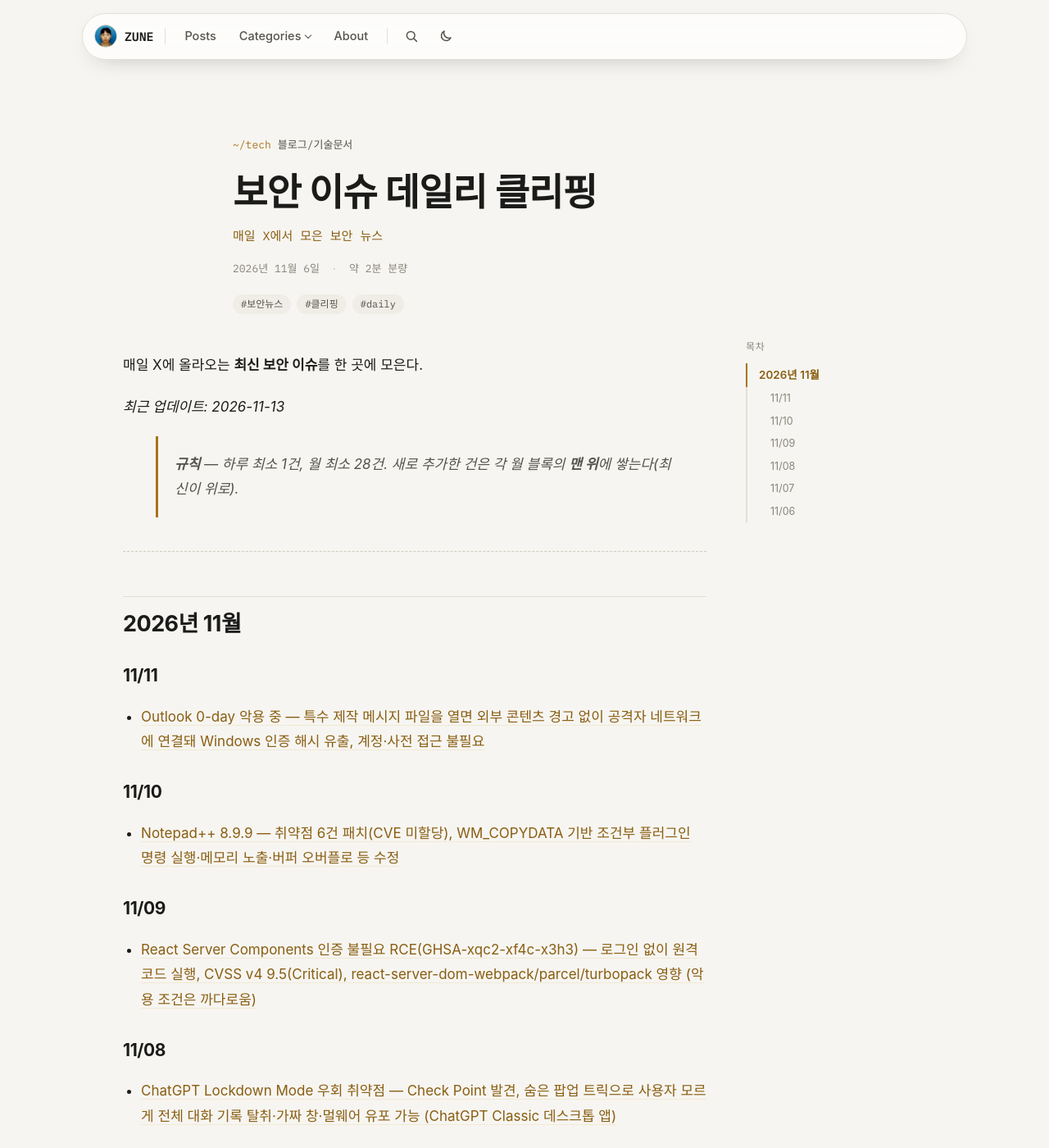
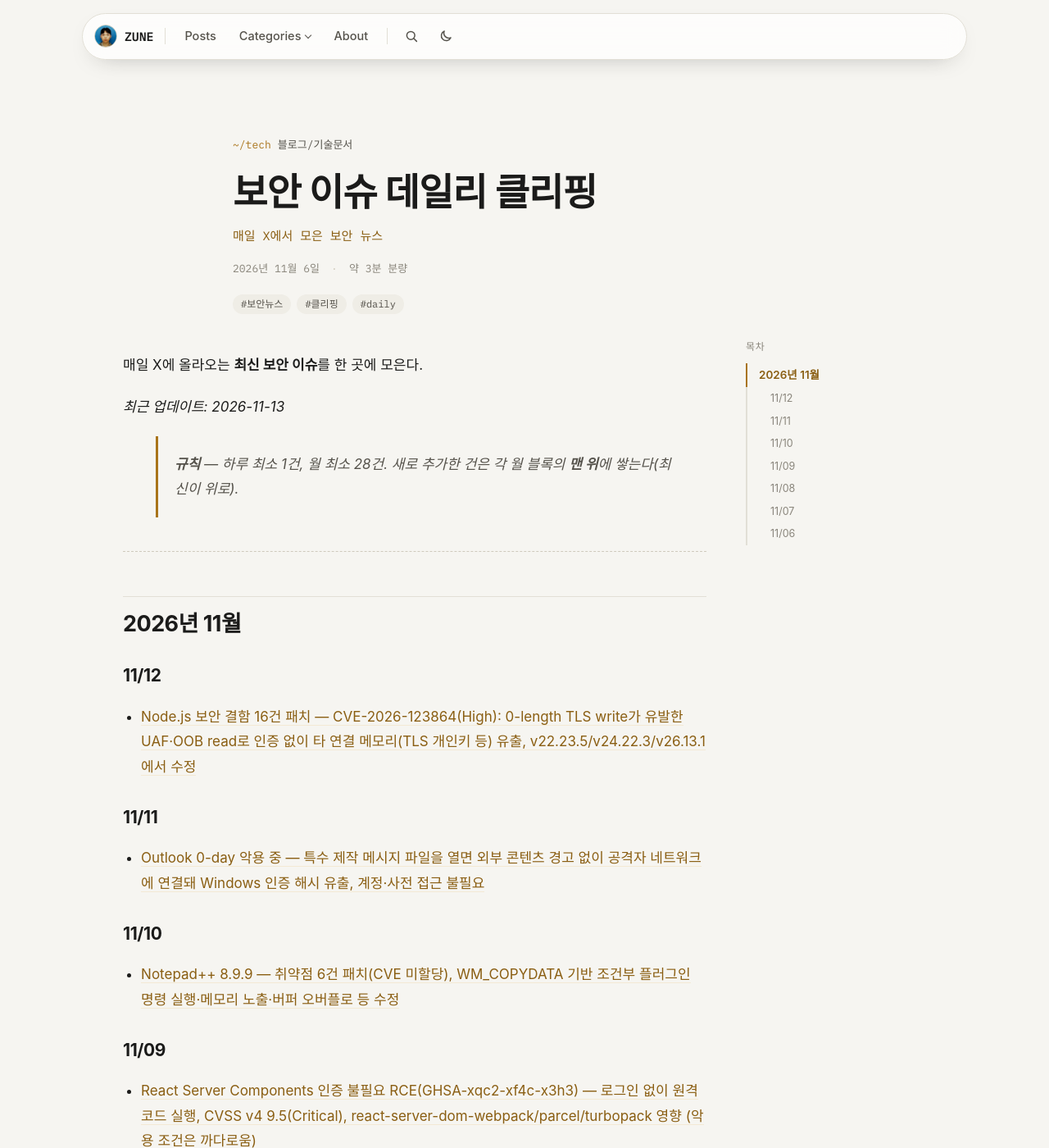
Before and after one commit to junseopark0216/junseopark0216.github.io, a Jekyll site: the page built from _posts/2026-11-06-tech-security-news-clipping.md, in a window 1280 px wide and 1400 px high. Shown: the whole window at 82% size. Built offline with Jekyll 4.4.1, drawn with Linux system fonts in a browser that asks for light colours; some web fonts are replaced.

Commit message:
Add security news updates for November 2026

```diff
--- a/_posts/2026-11-06-tech-security-news-clipping.md
+++ b/_posts/2026-11-06-tech-security-news-clipping.md
@@ -16,6 +16,10 @@ tags: ["보안뉴스", "클리핑", "daily"]
 ---
 
 ## 2026년 11월
+
+### 11/12
+
+- [Node.js 보안 결함 16건 패치 — CVE-2026-123864(High): 0-length TLS write가 유발한 UAF·OOB read로 인증 없이 타 연결 메모리(TLS 개인키 등) 유출, v22.23.5/v24.22.3/v26.13.1에서 수정](https://x.com/The_Cyber_News/status/2120723250011607191?s=46)
 
 ### 11/11
 
```
